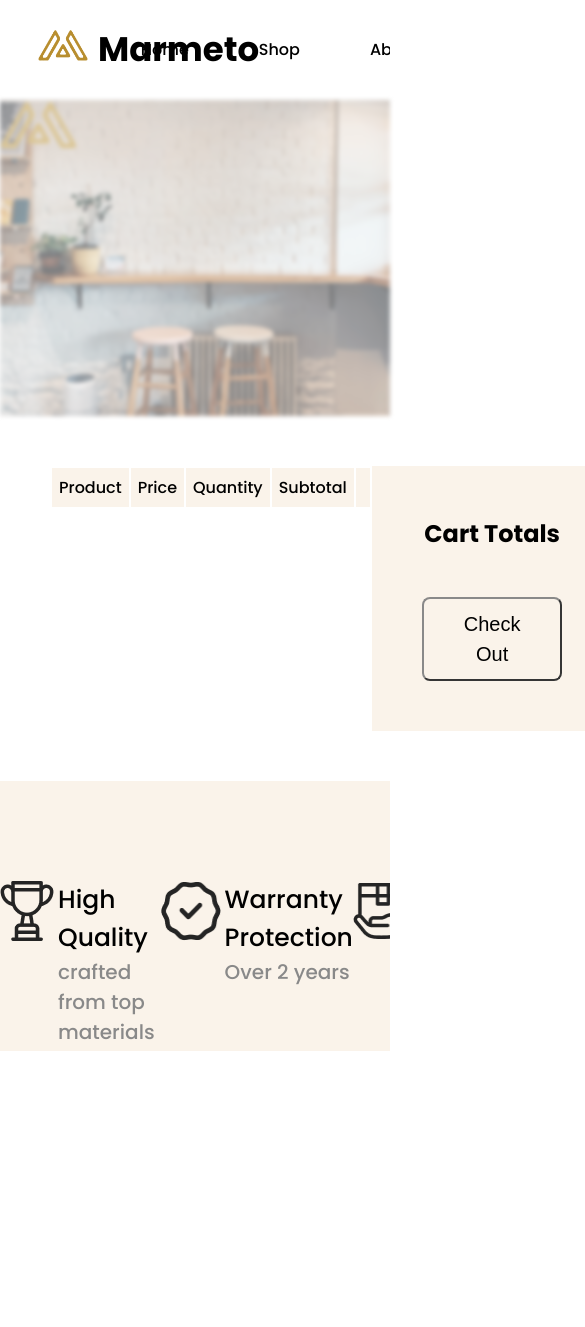
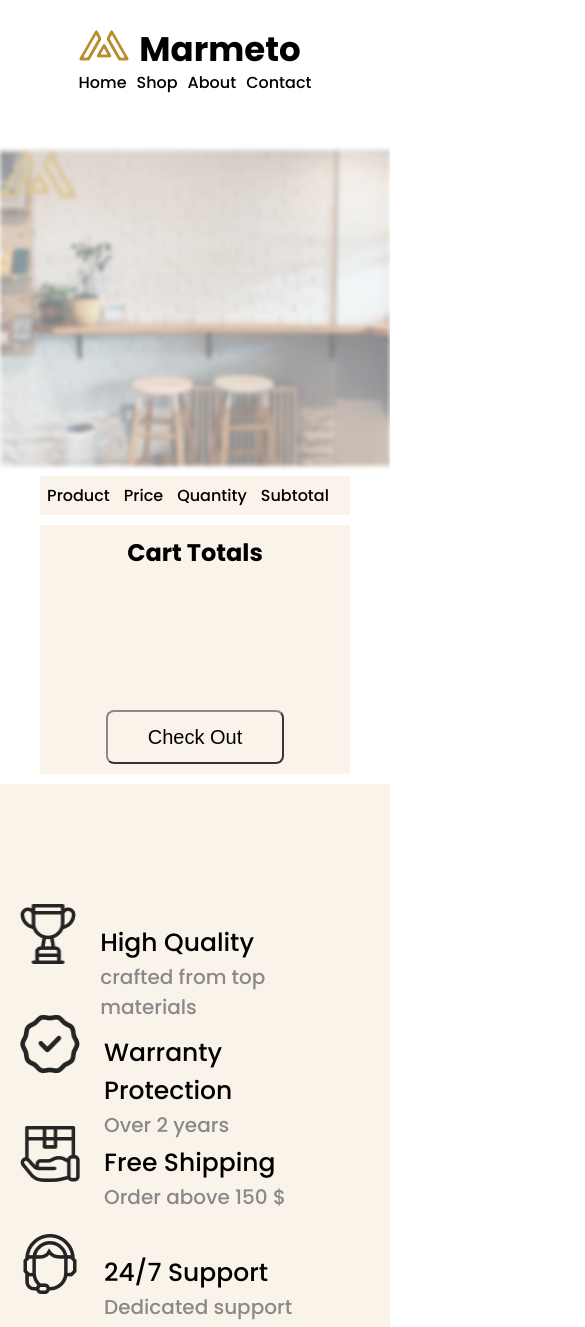
Before and after one commit to saurabh8421/Shopping_cart, a plain HTML site: page index.html in a window 390 px wide. Shown: the top 1327 px of the page, 585 px wide, since content can reach past the window. Before the commit the page ends 1051 px from the top, so only its background shows below. Drawn offline with Linux system fonts and the light colour scheme; no server answers.

Commit message:
Add files via upload

```diff
--- a/index.html
+++ b/index.html
@@ -26,10 +26,13 @@
 
     <header>
         <nav>
-        <div class="logo" > <img src="Meubel House_Logos-01.png" alt="" srcset="">
+
+
+        <div class="logo" ><div class="logo_content"> <img src="Meubel House_Logos-01.png" alt="" srcset="">
         <h1>
             Marmeto
         </h1>
+    </div>
         <ul class="ul1">
             <li>
                 <a href="#">Home</a>
@@ -47,13 +50,13 @@
         </ul>
         <ul class="ul2">
             <li>
-                <a href=""><img src="akar-icons_search.png" alt=""></a>
+                <a href=""><i class="ai-search"></i></a>
             </li>
             <li>
-                <a href=""><img src="akar-icons_heart.png" alt=""></a>
+                <a href=""><i class="ai-heart"></i></a>
             </li>
             <li>
-                <a href=""><img src="ant-design_shopping-cart-outlined.png" alt=""></a>
+                <a href=""><i class="ai-cart"></i></a>
             </li>
         </ul>
     </div>
--- a/script.js
+++ b/script.js
@@ -26,6 +26,9 @@ fetch('https://cdn.shopify.com/s/files/1/0883/2188/4479/files/apiCartData.json?v
         <td style="color:#000" >
         Rs. ${element.presentment_price}.00
         </td>
+        <td style="color:#B88E2F">
+        <i class="ai-trash-can"></i>
+        </td>
 
         </tr>
 
@@ -48,10 +51,11 @@ fetch('https://cdn.shopify.com/s/files/1/0883/2188/4479/files/apiCartData.json?v
         <th>
             Total
         </th>
-        <td>
+        <td id="total">
 
         Rs. ${data.original_total_price}.00
         </td>
+
         </tr>
 
         `
--- a/style.css
+++ b/style.css
@@ -4,6 +4,10 @@
 *{
   padding: 0;
   margin: 0;
+}
+body{
+  width: 100vw;
+  overflow-x: hidden;
 }
 header{
   /* background-color: aqua; */
@@ -56,6 +60,10 @@ nav .ul2{
 }
 .ul2 li{
   width: 30px;
+}
+
+.ul2 li i{
+  font-size: 32px;
 }
 
 ul li a{
@@ -150,12 +158,14 @@ header .logo img{
   padding: 50px;
   display: flex;
   font-family: poppins;
-  justify-content: space-between;
+  gap: 10px;
+  justify-content: space-around;
 }
 
 .cart table{
   position: relative;
   width: 100%;
+  border-spacing: 0px;
 }
 
 .cart table th{
@@ -178,10 +188,12 @@ header .logo img{
 .amount{
   background-color: #faf3ea;
 }
-
+.logo_content{
+  display: flex;
+}
 
 .product table td{
-  padding: 5px;
+  padding: 20px;
   text-align: center;
   align-items: center;
 }
@@ -231,3 +243,71 @@ header .logo img{
 .amount .total td {
   color: #c9bcaa;
 }
+
+#total{
+  color: #B88E2F;
+}
+
+#amount_table{
+  padding: 30px;
+}
+
+#amount_table td, #amount_table th{
+  padding: 20px ;
+}
+
+#delete_img{
+  width: 20px;
+}
+
+@media only screen and (max-width: 600px){
+
+
+
+ .footer{
+  padding: auto;
+  display: grid;
+  align-items: center;
+  overflow: hidden;
+ }
+ .footer div{
+  padding: 20px;
+ }
+ .cart{
+  display: grid;
+  max-width: 100vw;
+  /* overflow: scroll; */
+  padding: 10px;
+ }
+
+ .product{
+  overflow: scroll;
+ }
+
+ .logo{
+  display: grid;
+  align-items: center;
+ }
+header{
+  height: 150px;
+}
+ .amount{
+  padding: 10px;
+  max-width: 100vw;
+ }
+
+ nav .ul1 {
+  /* width: 500px; */
+  margin: auto;
+  gap: 10px;
+  justify-content: space-between;
+  left: 0%;
+  transform: translateX(0%);
+  position: relative;
+
+}
+
+.logo_content{
+  margin:auto;
+}
+}
```
